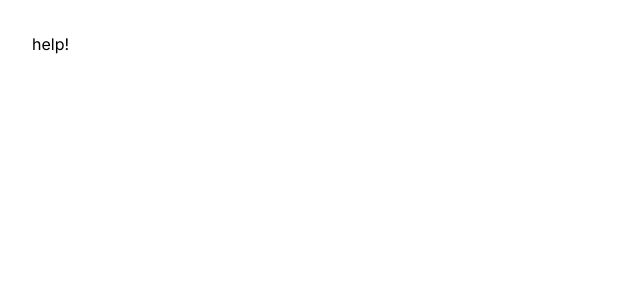
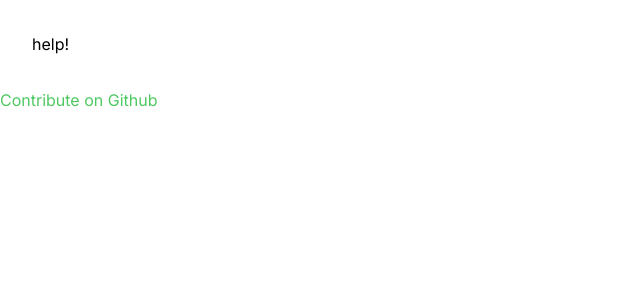
Before and after one commit to mattmontgomery/formguide-v2, a Next.js app in the folder ui-app/: page /match in a window 1280 px wide. Shown: the top 300 px of the page, without its empty margins (0-640 px from the left). Built offline with nearby package versions, Linux system fonts and the light colour scheme.

Commit message:
feat: adds contribute link

```diff
--- a/ui-app/app/layout.tsx
+++ b/ui-app/app/layout.tsx
@@ -17,7 +17,15 @@ export default function RootLayout({
   return (
     <html lang="en">
       <body className={`${inter.className} min-h-full`}>
-        <div className="h-96 p-8">{children}</div>
+        <div className="p-8">{children}</div>
+        <div>
+          <a
+            href="https://github.com/mattmontgomery/formguide-v2"
+            className="text-win"
+          >
+            Contribute on Github
+          </a>
+        </div>
       </body>
     </html>
   );
```
